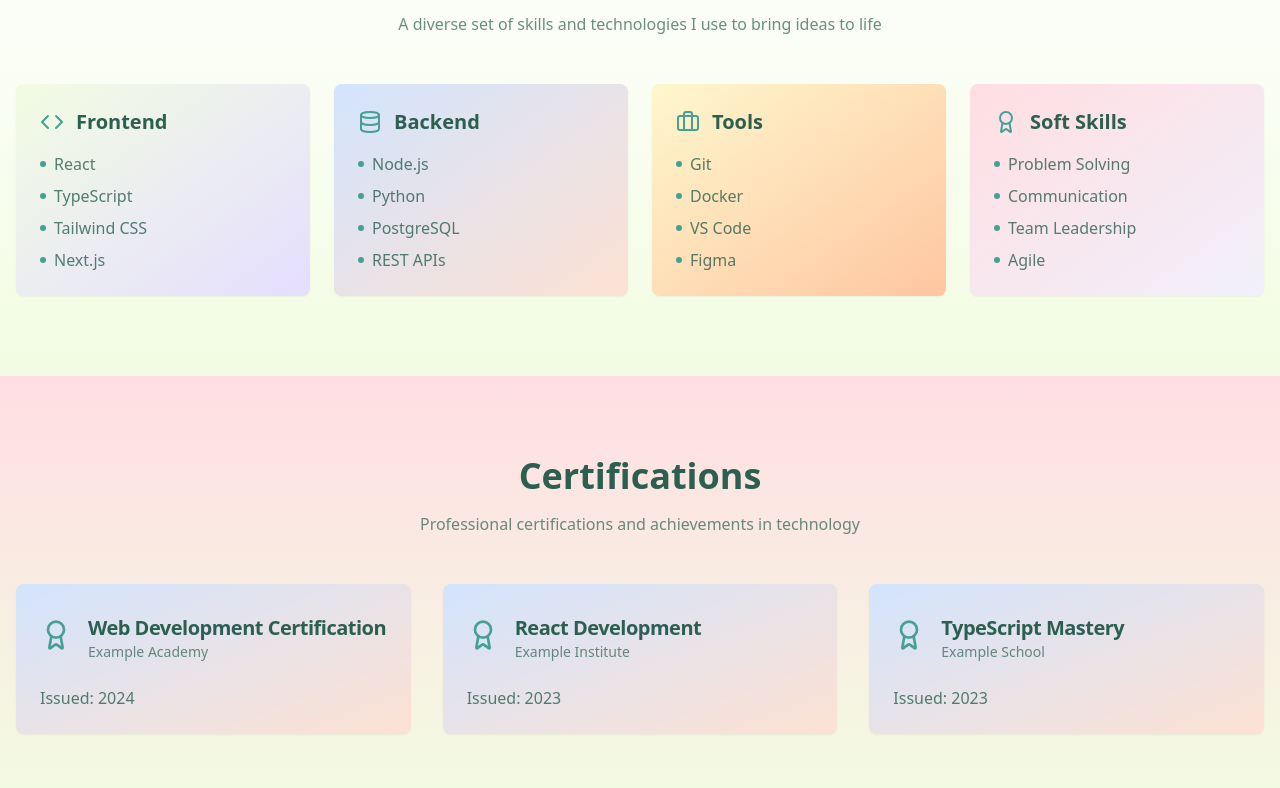
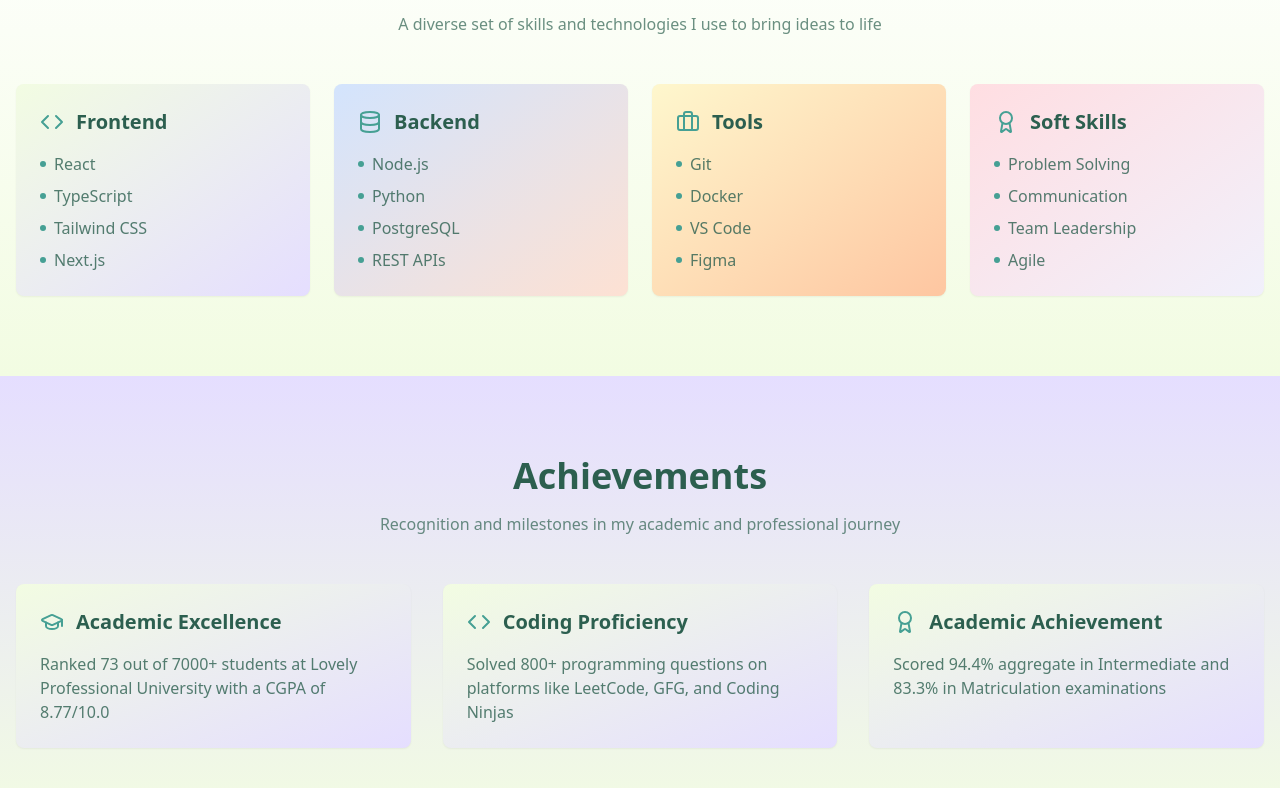
Before and after one commit to karanrai-08/future-me-present, a React (Vite) app: page / in a window 1280 px wide. Shown: the part 2002-2790 px from the top of the page. Built offline with nearby package versions, Linux system fonts and the light colour scheme.

Commit message:
Add achievements section
Adds a new achievements section to the portfolio, including academic and coding achievements.

```diff
--- /dev/null
+++ b/src/components/Achievements.tsx
@@ -0,0 +1,59 @@
+
+import { Award, GraduationCap, Code } from "lucide-react";
+import { Card, CardContent } from "./ui/card";
+
+export const Achievements = () => {
+  const achievements = [
+    {
+      title: "Academic Excellence",
+      description: "Ranked 73 out of 7000+ students at Lovely Professional University with a CGPA of 8.77/10.0",
+      icon: <GraduationCap className="w-6 h-6 text-[#46A094]" />
+    },
+    {
+      title: "Coding Proficiency",
+      description: "Solved 800+ programming questions on platforms like LeetCode, GFG, and Coding Ninjas",
+      icon: <Code className="w-6 h-6 text-[#46A094]" />
+    },
+    {
+      title: "Academic Achievement",
+      description: "Scored 94.4% aggregate in Intermediate and 83.3% in Matriculation examinations",
+      icon: <Award className="w-6 h-6 text-[#46A094]" />
+    }
+  ];
+
+  return (
+    <section id="achievements" className="py-20 bg-gradient-to-b from-[#E5DEFF] to-[#F2FCE2]">
+      <div className="container px-4 mx-auto">
+        <div className="text-center mb-12 animate-fade-in">
+          <h2 className="text-3xl md:text-4xl font-bold text-[#2C5F4F] mb-4">
+            Achievements
+          </h2>
+          <p className="text-[#2C5F4F]/70 max-w-2xl mx-auto">
+            Recognition and milestones in my academic and professional journey
+          </p>
+        </div>
+        <div className="grid grid-cols-1 md:grid-cols-3 gap-8">
+          {achievements.map((achievement, index) => (
+            <Card
+              key={index}
+              className="overflow-hidden hover:shadow-lg transition-all duration-300 animate-fade-in hover:scale-105 bg-gradient-to-br from-[#F2FCE2] to-[#E5DEFF] border-none"
+              style={{ animationDelay: `${index * 150}ms` }}
+            >
+              <CardContent className="p-6">
+                <div className="flex items-center gap-3 mb-4">
+                  {achievement.icon}
+                  <h3 className="text-xl font-semibold text-[#2C5F4F]">
+                    {achievement.title}
+                  </h3>
+                </div>
+                <p className="text-[#2C5F4F]/80">
+                  {achievement.description}
+                </p>
+              </CardContent>
+            </Card>
+          ))}
+        </div>
+      </div>
+    </section>
+  );
+};
--- a/src/components/Header.tsx
+++ b/src/components/Header.tsx
@@ -6,6 +6,7 @@ export const Header = () => {
     { name: "Projects", href: "#projects" },
     { name: "About", href: "#about" },
     { name: "Skills", href: "#skills" },
+    { name: "Achievements", href: "#achievements" },
     { name: "Contact", href: "#contact" }
   ];
 
--- a/src/pages/Index.tsx
+++ b/src/pages/Index.tsx
@@ -6,6 +6,7 @@ import { About } from "@/components/About";
 import { Skills } from "@/components/Skills";
 import { Contact } from "@/components/Contact";
 import { Certificates } from "@/components/Certificates";
+import { Achievements } from "@/components/Achievements";
 
 const Index = () => {
   return (
@@ -16,6 +17,7 @@ const Index = () => {
         <Projects />
         <About />
         <Skills />
+        <Achievements />
         <Certificates />
         <Contact />
       </main>
```
